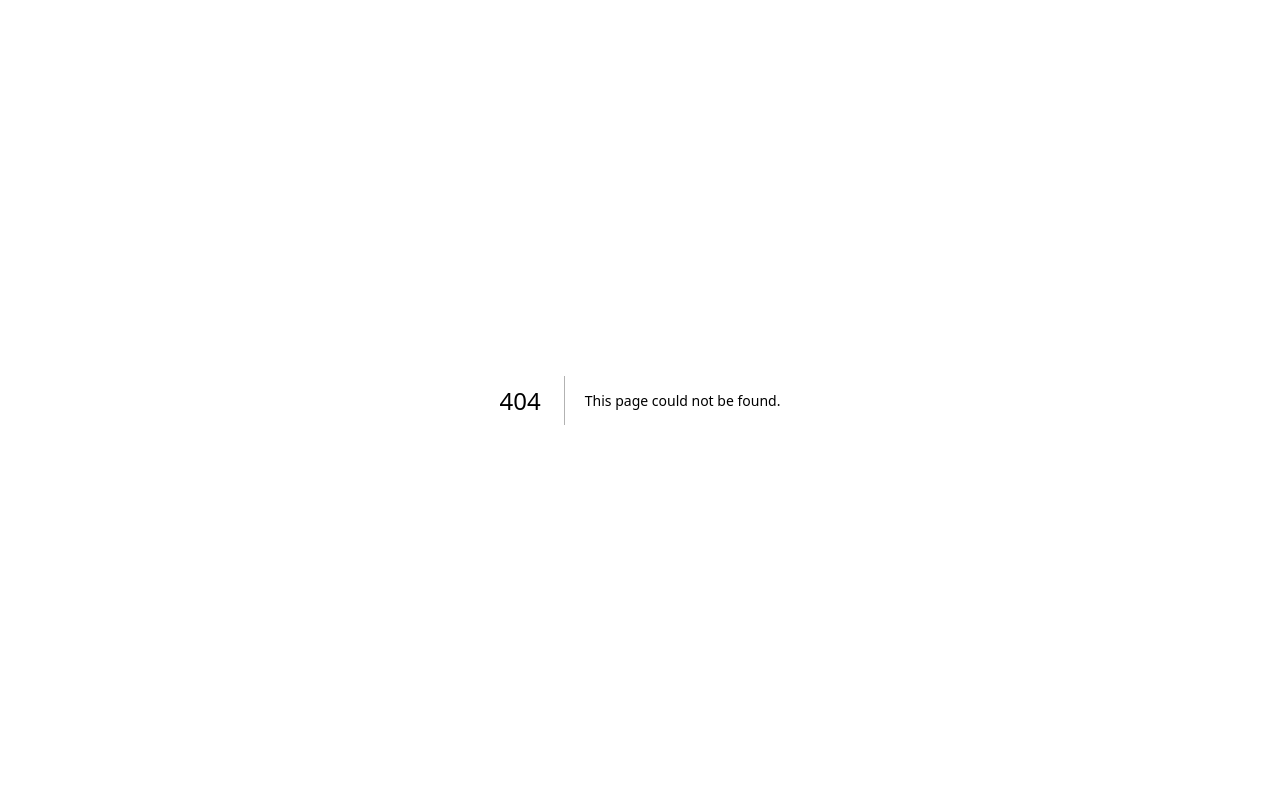
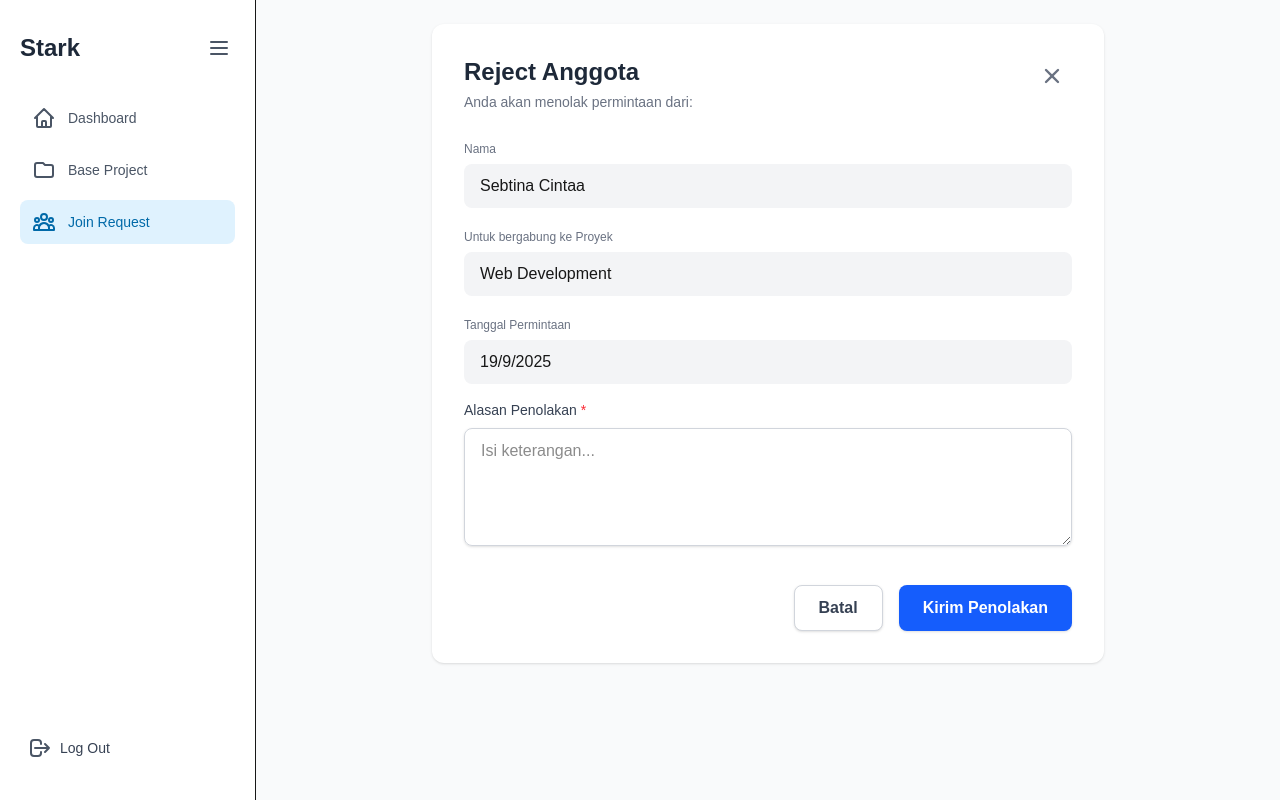
Before and after one commit to abdulhakimdarasalam/Projects-Multimedia, a Next.js app in the folder sansa/: page /admin/join-request/reject/req-01 in a window 1280 px wide. Before the commit this address had no page. Built offline with nearby package versions, Linux system fonts and the light colour scheme.

Commit message:
add reject form join (admin)

```diff
--- a/sansa/src/app/admin/join-request/page.jsx
+++ b/sansa/src/app/admin/join-request/page.jsx
@@ -1,11 +1,11 @@
 "use client";
 
 import { useState } from 'react';
-import { MOCK_JOIN_REQUESTS } from '@/data/mockJoinRequests';
+import Link from 'next/link';
+import { MOCK_JOIN_REQUESTS } from '../../../data/mockJoinRequests.js';
 import { HiCheck, HiX, HiOutlineMenu } from 'react-icons/hi';
 
 export default function JoinRequestPage() {
-  // Simpan daftar request ke dalam state agar bisa diubah (dihapus dari list)
   const [requests, setRequests] = useState(MOCK_JOIN_REQUESTS);
 
   // Fungsi untuk menangani saat admin menerima permintaan
@@ -15,16 +15,8 @@ export default function JoinRequestPage() {
     setRequests(currentRequests => currentRequests.filter(req => req.id !== requestId));
   };
 
-  // Fungsi untuk menangani saat admin menolak permintaan
-  const handleReject = (requestId) => {
-    console.log(`Rejected request with ID: ${requestId}`);
-    // Hapus request dari daftar di UI
-    setRequests(currentRequests => currentRequests.filter(req => req.id !== requestId));
-  };
-
   return (
     <div className="space-y-6">
-      {/* Header Halaman */}
       <header className="flex items-center justify-between">
         <h1 className="text-3xl font-bold text-gray-800">Request Anggota</h1>
         <button className="p-2 text-gray-500 rounded-md hover:bg-gray-100">
@@ -32,7 +24,6 @@ export default function JoinRequestPage() {
         </button>
       </header>
 
-      {/* Tabel Request */}
       <div className="overflow-hidden rounded-xl border bg-white shadow-sm">
         <div className="overflow-x-auto">
           <table className="w-full text-left text-sm">
@@ -61,13 +52,13 @@ export default function JoinRequestPage() {
                         <HiCheck className="h-4 w-4" />
                         accept
                       </button>
-                      <button
-                        onClick={() => handleReject(request.id)}
+                      <Link
+                        href={`/admin/join-request/reject/${request.id}`}
                         className="flex items-center gap-1 rounded-md bg-red-100 px-3 py-1.5 text-xs font-semibold text-red-700 transition hover:bg-red-200"
                       >
                         <HiX className="h-4 w-4" />
                         reject
-                      </button>
+                      </Link>
                     </div>
                   </td>
                 </tr>
@@ -75,7 +66,6 @@ export default function JoinRequestPage() {
             </tbody>
           </table>
         </div>
-         {/* Di sini bisa ditambahkan komponen pagination jika datanya banyak */}
       </div>
     </div>
   );
--- /dev/null
+++ b/sansa/src/app/admin/join-request/reject/[requestId]/page.jsx
@@ -0,0 +1,105 @@
+"use client";
+
+import { useState } from 'react';
+import { useParams, useRouter } from 'next/navigation';
+import Link from 'next/link';
+import { MOCK_JOIN_REQUESTS } from '../../../../../data/mockJoinRequests.js';
+import { HiX } from 'react-icons/hi';
+
+export default function RejectRequestPage() {
+  const router = useRouter();
+  const params = useParams();
+  const { requestId } = params;
+
+  const [rejectionReason, setRejectionReason] = useState('');
+
+  const requestData = MOCK_JOIN_REQUESTS.find(req => req.id === requestId);
+
+  const handleSubmit = (e) => {
+    e.preventDefault();
+    if (!rejectionReason.trim()) {
+      alert('Alasan penolakan tidak boleh kosong.');
+      return;
+    }
+
+    console.log({
+      message: 'Submitting rejection...',
+      requestId: requestId,
+      reason: rejectionReason,
+    });
+
+    router.push('/admin/join-request');
+  };
+
+  if (!requestData) {
+    return <div className="p-8 text-center">Request not found.</div>;
+  }
+
+  return (
+    // 👇 DIV BACKDROP YANG SEBELUMNYA ADA DI SINI SUDAH DIHAPUS
+    <div className="w-full max-w-2xl mx-auto bg-white p-8 rounded-xl shadow-sm">
+      {/* Header */}
+      <div className="mb-6 flex items-start justify-between">
+        <div>
+          <h2 className="text-2xl font-bold text-gray-800">Reject Anggota</h2>
+          <p className="mt-1 text-sm text-gray-500">Anda akan menolak permintaan dari:</p>
+        </div>
+        <Link href="/admin/join-request" className="rounded-full p-2 text-gray-500 transition hover:bg-gray-100">
+          <HiX className="h-6 w-6" />
+        </Link>
+      </div>
+
+      {/* Form */}
+      <form onSubmit={handleSubmit}>
+        <div className="space-y-4">
+          {/* Field yang tidak bisa diubah */}
+          <div>
+            <label className="text-xs text-gray-500">Nama</label>
+            <input type="text" disabled value={requestData.name} className="mt-1 w-full rounded-lg border-gray-200 bg-gray-100 px-4 py-2.5" />
+          </div>
+          <div>
+            <label className="text-xs text-gray-500">Untuk bergabung ke Proyek</label>
+            <input type="text" disabled value={requestData.projectName} className="mt-1 w-full rounded-lg border-gray-200 bg-gray-100 px-4 py-2.5" />
+          </div>
+          <div>
+            <label className="text-xs text-gray-500">Tanggal Permintaan</label>
+            <input type="text" disabled value={requestData.requestDate} className="mt-1 w-full rounded-lg border-gray-200 bg-gray-100 px-4 py-2.5" />
+          </div>
+
+          {/* Field Alasan Penolakan */}
+          <div>
+            <label htmlFor="rejectionReason" className="mb-2 block text-sm font-medium text-gray-700">
+              Alasan Penolakan <span className="text-red-500">*</span>
+            </label>
+            <textarea
+              id="rejectionReason"
+              rows={4}
+              value={rejectionReason}
+              onChange={(e) => setRejectionReason(e.target.value)}
+              className="w-full rounded-lg border border-gray-300 px-4 py-2.5 shadow-sm focus:border-blue-500 focus:ring-blue-500"
+              placeholder="Isi keterangan..."
+            />
+          </div>
+        </div>
+
+        {/* Tombol Aksi */}
+        <div className="mt-8 flex justify-end gap-4">
+          <Link href="/admin/join-request">
+            <button
+              type="button"
+              className="rounded-lg border border-gray-300 bg-white px-6 py-2.5 font-semibold text-gray-700 shadow-sm transition hover:bg-gray-50"
+            >
+              Batal
+            </button>
+          </Link>
+          <button
+            type="submit"
+            className="rounded-lg bg-blue-600 px-6 py-2.5 font-semibold text-white shadow-sm transition hover:bg-blue-700"
+          >
+            Kirim Penolakan
+          </button>
+        </div>
+      </form>
+    </div>
+  );
+}
```
